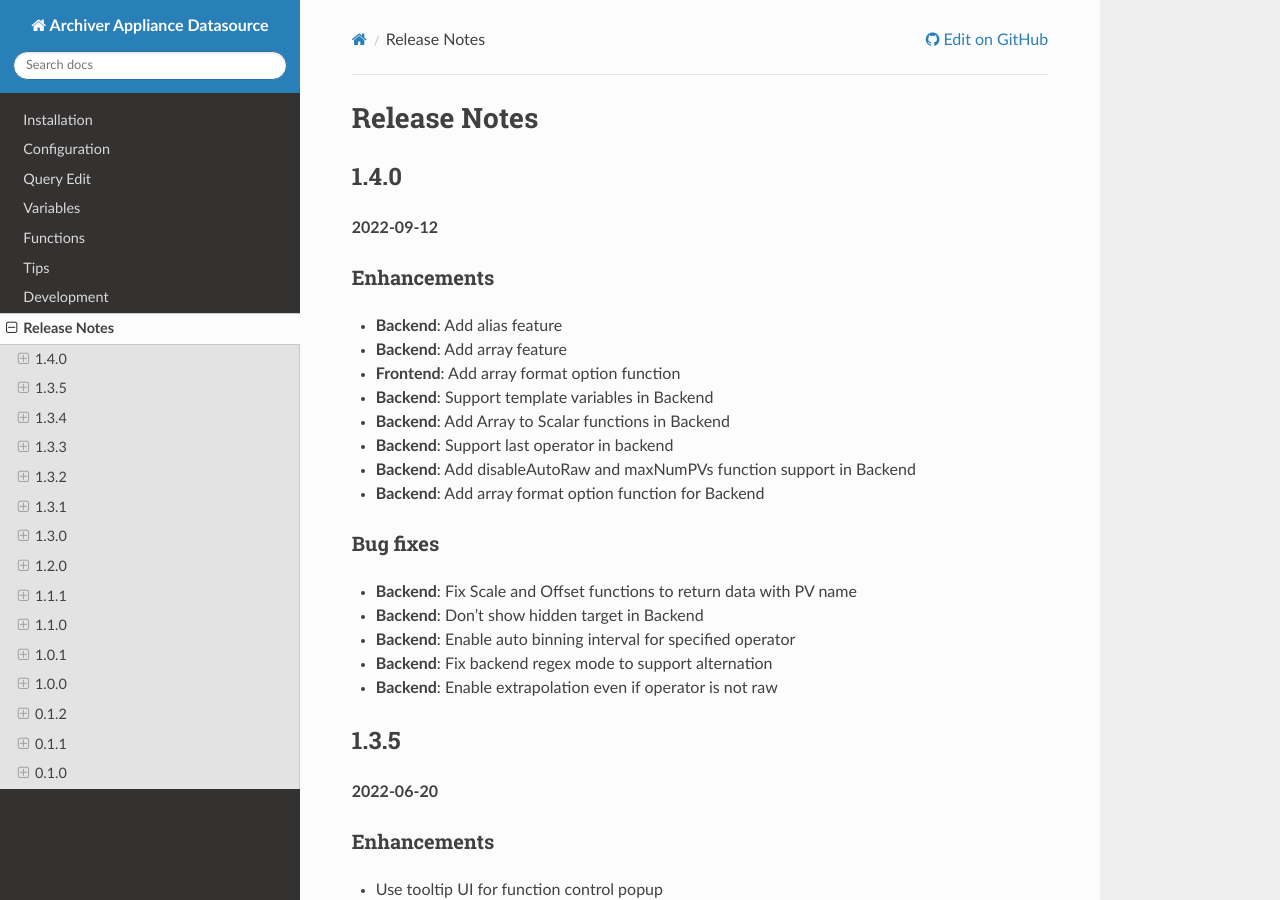
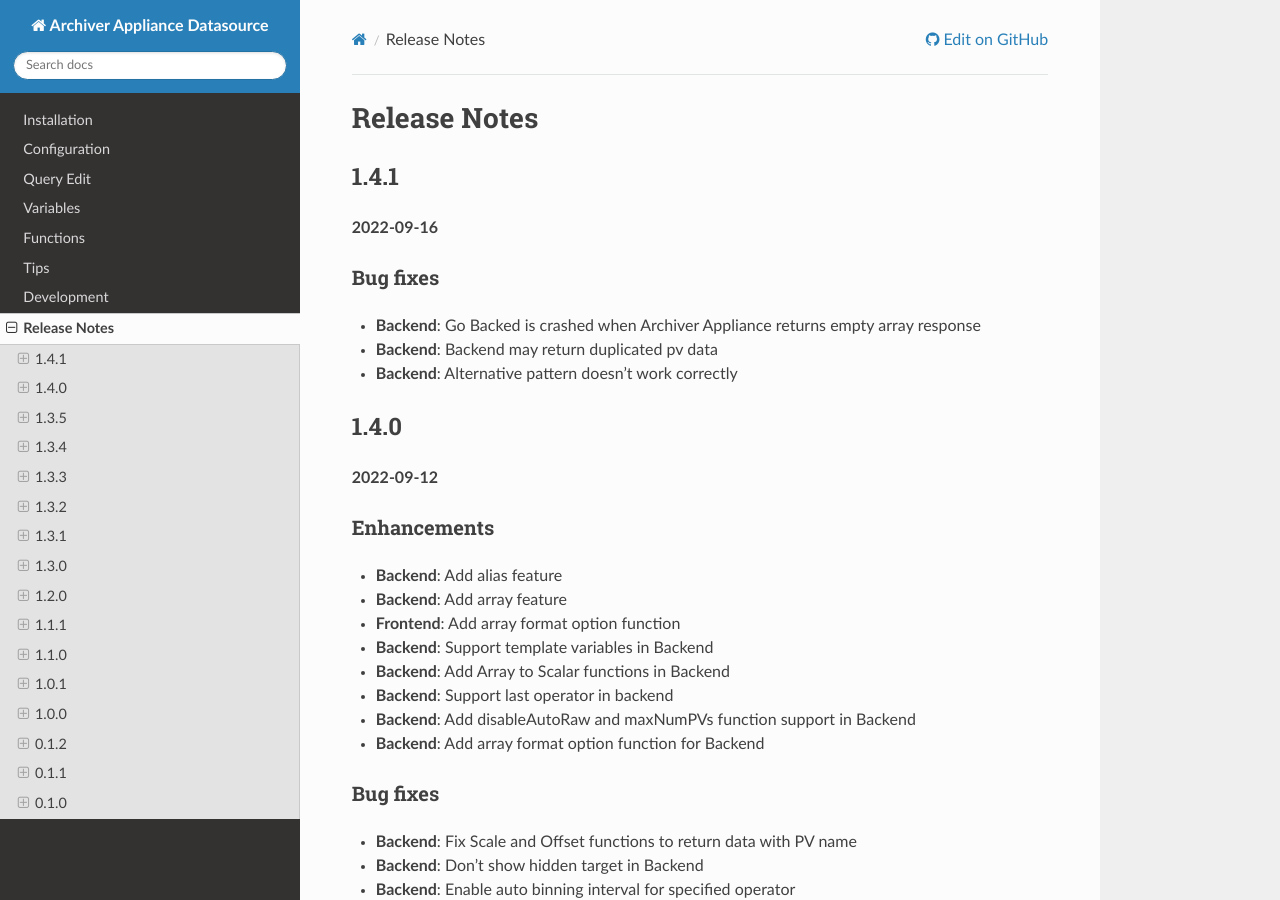
Before and after one commit to sasaki77/archiverappliance-datasource, a Sphinx documentation site: the page built from docs/releases.md, in a window 1280 px wide and 900 px high. Built offline with Sphinx 7.4.7 and the Read the Docs theme 2.0.0, drawn with Linux system fonts in a browser that asks for light colours.

Commit message:
REL: update for 1.4.1 release

```diff
--- a/docs/releases.md
+++ b/docs/releases.md
@@ -1,4 +1,13 @@
 # Release Notes
+## 1.4.1
+
+**2022-09-16**
+
+### Bug fixes
+- **Backend**: Go Backed is crashed when Archiver Appliance returns empty array response
+- **Backend**: Backend may return duplicated pv data
+- **Backend**: Alternative pattern doesn't work correctly
+
 ## 1.4.0
 
 **2022-09-12**
--- a/package.json
+++ b/package.json
@@ -2,7 +2,7 @@
   "name": "sasaki77-archiver-appliance",
   "alerting": true,
   "private": true,
-  "version": "1.4.0",
+  "version": "1.4.1",
   "description": "ArchiverAppliance",
   "main": "index.js",
   "scripts": {
```
Also changed, not shown: CHANGELOG.md (+6 -0 lines).
